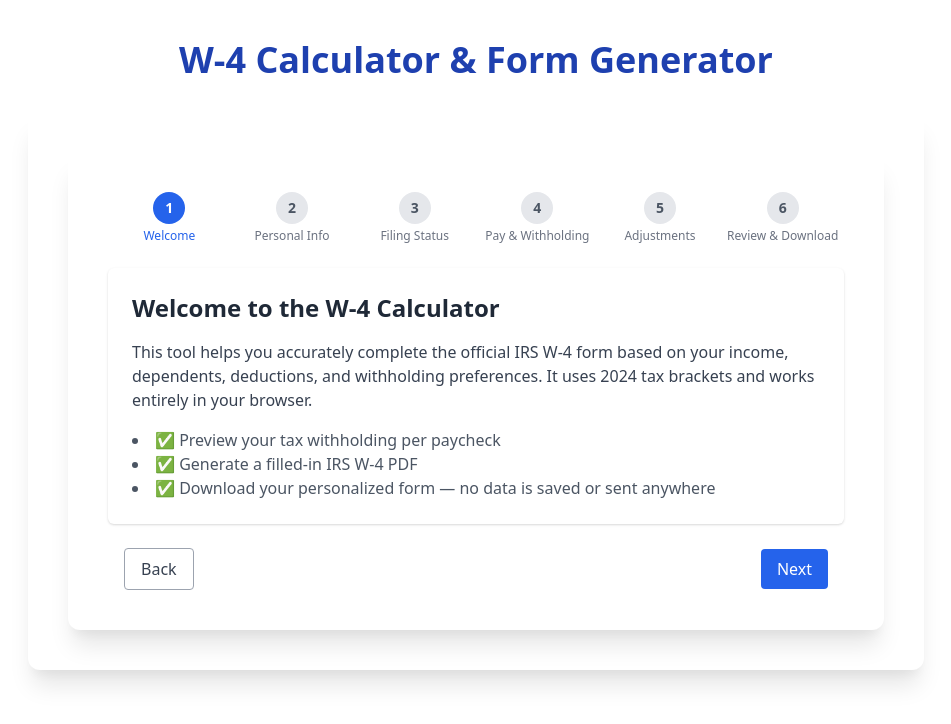
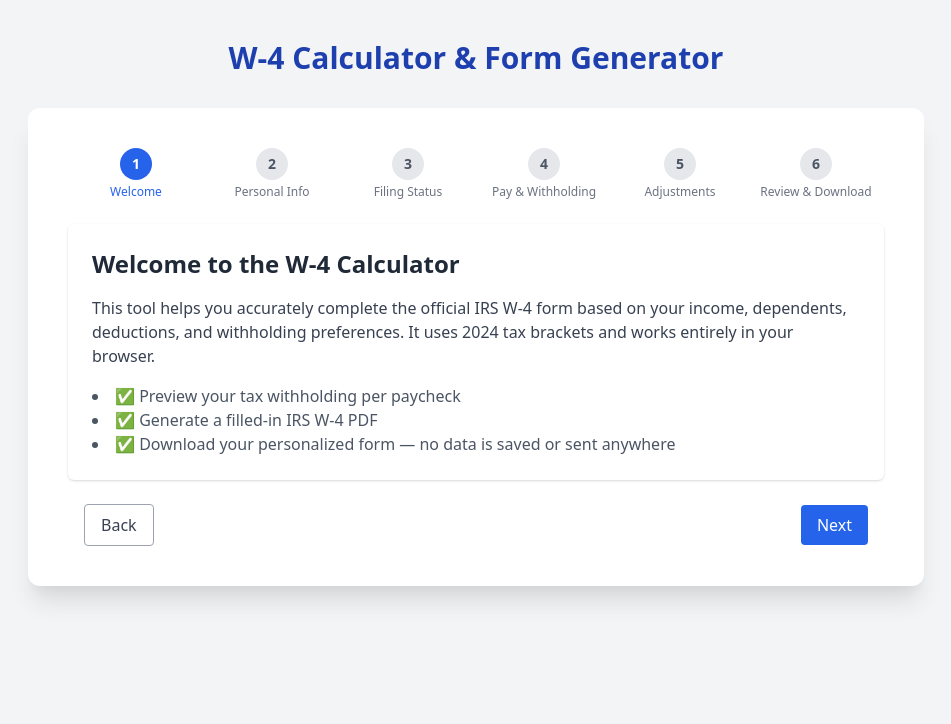
Before and after one commit to rsathyam/w4-calculator, a React (Create React App) app in the folder client/: page / in a window 1280 px wide. Shown: the top 724 px of the page, without its empty margins (164-1115 px from the left). Built offline with nearby package versions, Linux system fonts and the light colour scheme.

Commit message:
Undo App.jsx styling change

```diff
--- a/client/src/App.jsx
+++ b/client/src/App.jsx
@@ -4,16 +4,11 @@
 
 function App() {
   return (
-    <div className="bg-white min-h-screen px-4 py-10">
-      <div className="max-w-4xl mx-auto">
-        <h1 className="text-3xl sm:text-4xl font-bold text-blue-800 mb-8 text-center">
-          W-4 Calculator & Form Generator
-        </h1>
-
-        <div className="bg-white rounded-xl shadow-xl px-6 sm:px-10 py-10">
-          <StepperForm />
-        </div>
-      </div>
+    <div className="min-h-screen bg-gray-100 py-10">
+      <h1 className="text-3xl font-bold text-center text-blue-800 mb-8">
+        W-4 Calculator & Form Generator
+      </h1>
+      <StepperForm />
     </div>
   );
 }
```
